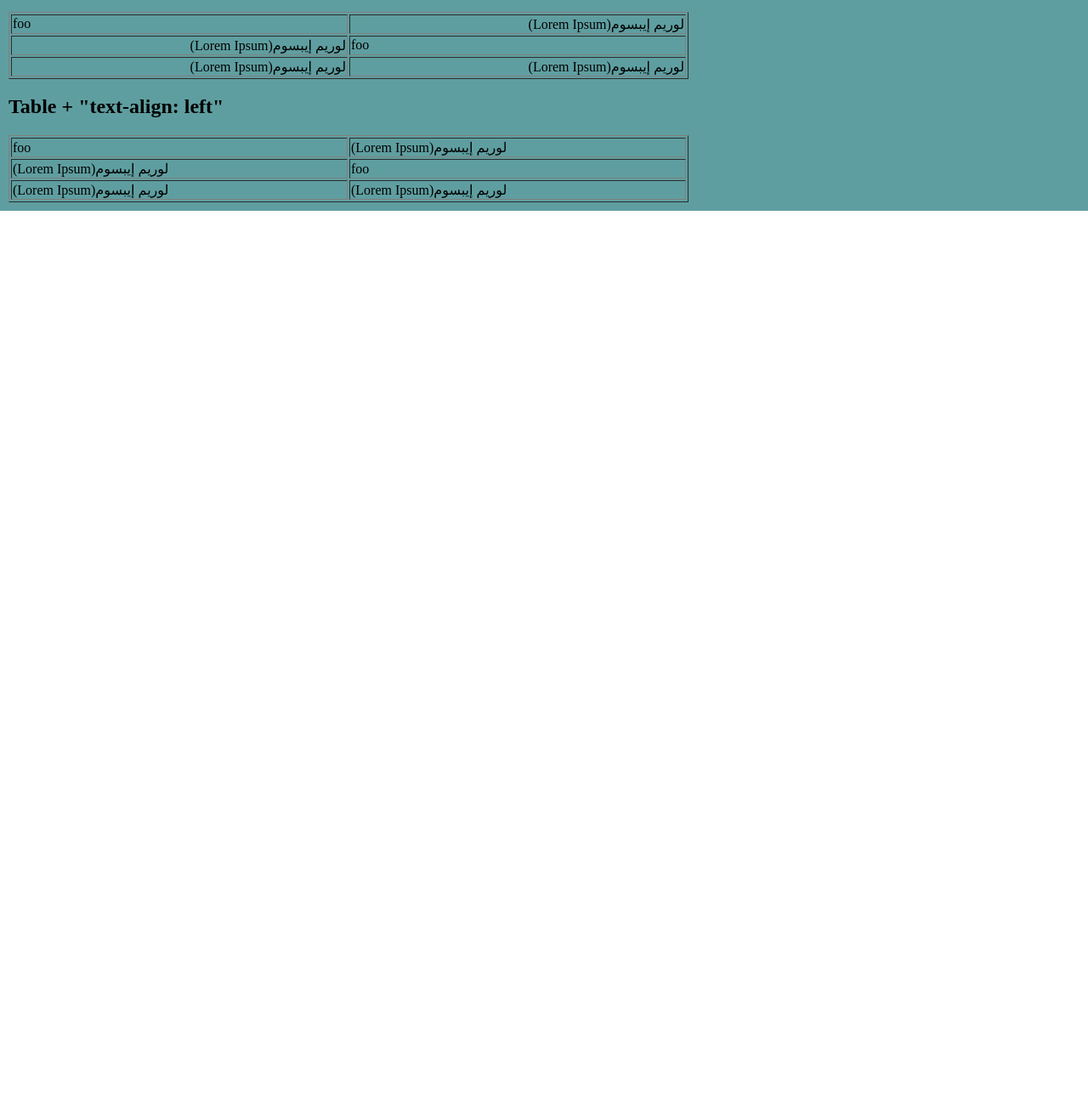
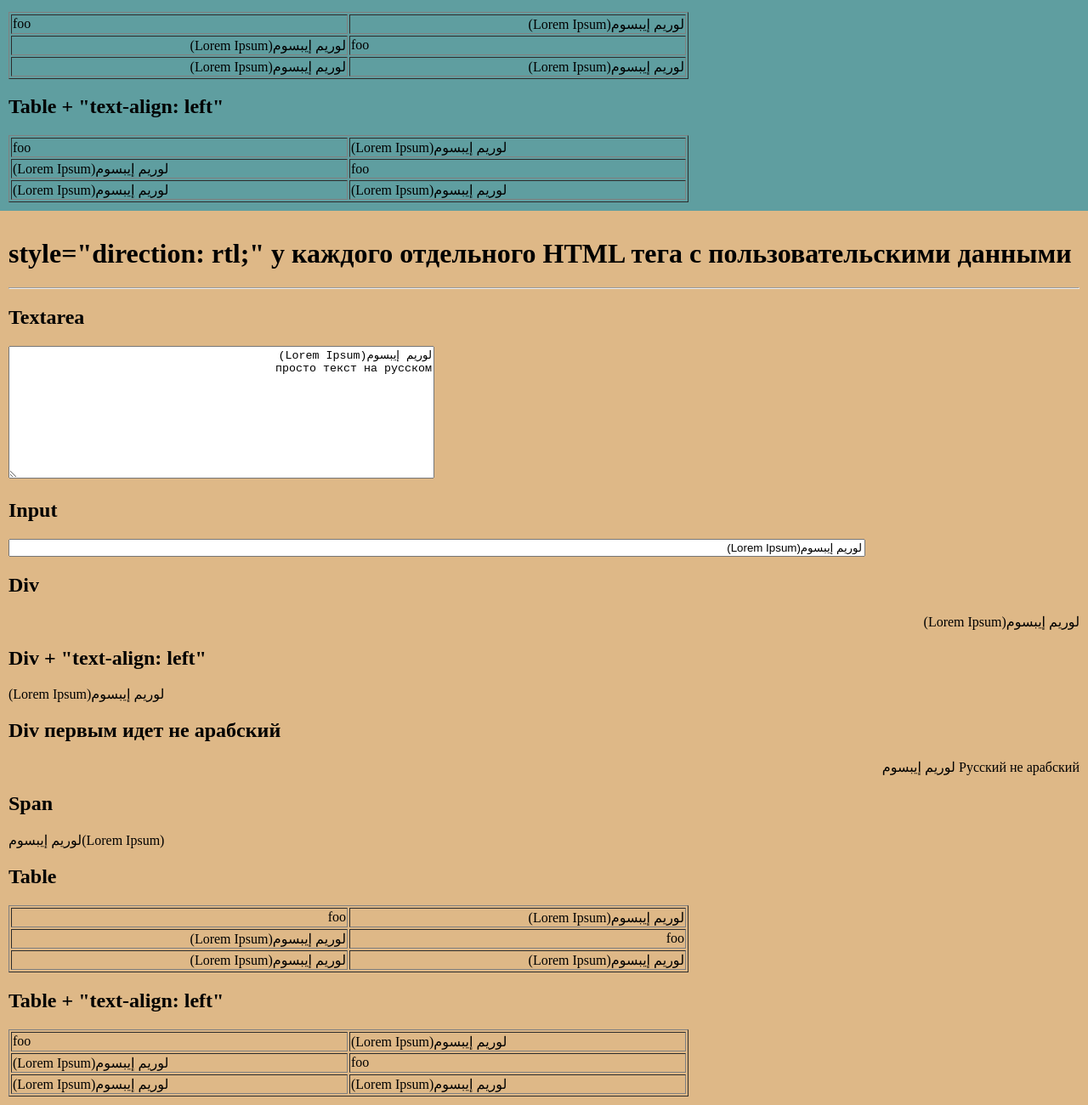
Before and after one commit to skycrazyk89/dirauto, a website: page index.html in a window 1280 px wide. Shown: the part 3192-4492 px from the top of the page at 85% size. Before the commit the page ends 3440 px from the top, so only its background shows below. Drawn offline with Linux system fonts and the light colour scheme.

Commit message:
Добавлен пример с использованием style="direction: rtl"

```diff
--- a/index.html
+++ b/index.html
@@ -219,6 +219,85 @@
                     </tr>
                 </table>
             </div>
+
+            <!-- ############################################################################### -->
+
+            <div style="background-color: burlywood; padding: 10px">
+                <h1>
+                    style="direction: rtl;" у каждого отдельного HTML тега с
+                    пользовательскими данными
+                </h1>
+                <hr />
+                <h2>Textarea</h2>
+                <textarea style="direction: rtl" rows="10" cols="60">
+لوريم إيبسوم(Lorem Ipsum)
+просто текст на русском</textarea
+                >
+                <h2>Input</h2>
+                <input
+                    style="direction: rtl; width: 1000px"
+                    type="text"
+                    value="لوريم إيبسوم(Lorem Ipsum)"
+                />
+                <h2>Div</h2>
+                <div style="direction: rtl">لوريم إيبسوم(Lorem Ipsum)</div>
+                <h2>Div + "text-align: left"</h2>
+                <div style="text-align: left; direction: rtl">
+                    لوريم إيبسوم(Lorem Ipsum)
+                </div>
+                <h2>Div первым идет не арабский</h2>
+                <div style="direction: rtl">
+                    Русский не арабский لوريم إيبسوم
+                </div>
+                <h2>Span</h2>
+                <span style="direction: rtl">لوريم إيبسوم(Lorem Ipsum)</span>
+                <h2>Table</h2>
+                <table border="1" style="width: 800px">
+                    <tr>
+                        <td style="direction: rtl">foo</td>
+                        <td style="direction: rtl">
+                            لوريم إيبسوم(Lorem Ipsum)
+                        </td>
+                    </tr>
+                    <tr>
+                        <td style="direction: rtl">
+                            لوريم إيبسوم(Lorem Ipsum)
+                        </td>
+                        <td style="direction: rtl">foo</td>
+                    </tr>
+                    <tr>
+                        <td style="direction: rtl">
+                            لوريم إيبسوم(Lorem Ipsum)
+                        </td>
+                        <td style="direction: rtl">
+                            لوريم إيبسوم(Lorem Ipsum)
+                        </td>
+                    </tr>
+                </table>
+                <h2>Table + "text-align: left"</h2>
+                <table border="1" style="width: 800px; text-align: left">
+                    <tr>
+                        <td style="direction: rtl">foo</td>
+                        <td style="direction: rtl">
+                            لوريم إيبسوم(Lorem Ipsum)
+                        </td>
+                    </tr>
+                    <tr>
+                        <td style="direction: rtl">
+                            لوريم إيبسوم(Lorem Ipsum)
+                        </td>
+                        <td style="direction: rtl">foo</td>
+                    </tr>
+                    <tr>
+                        <td style="direction: rtl">
+                            لوريم إيبسوم(Lorem Ipsum)
+                        </td>
+                        <td style="direction: rtl">
+                            لوريم إيبسوم(Lorem Ipsum)
+                        </td>
+                    </tr>
+                </table>
+            </div>
         </main>
     </body>
 </html>
```
Also changed, not shown: 2 other files.
